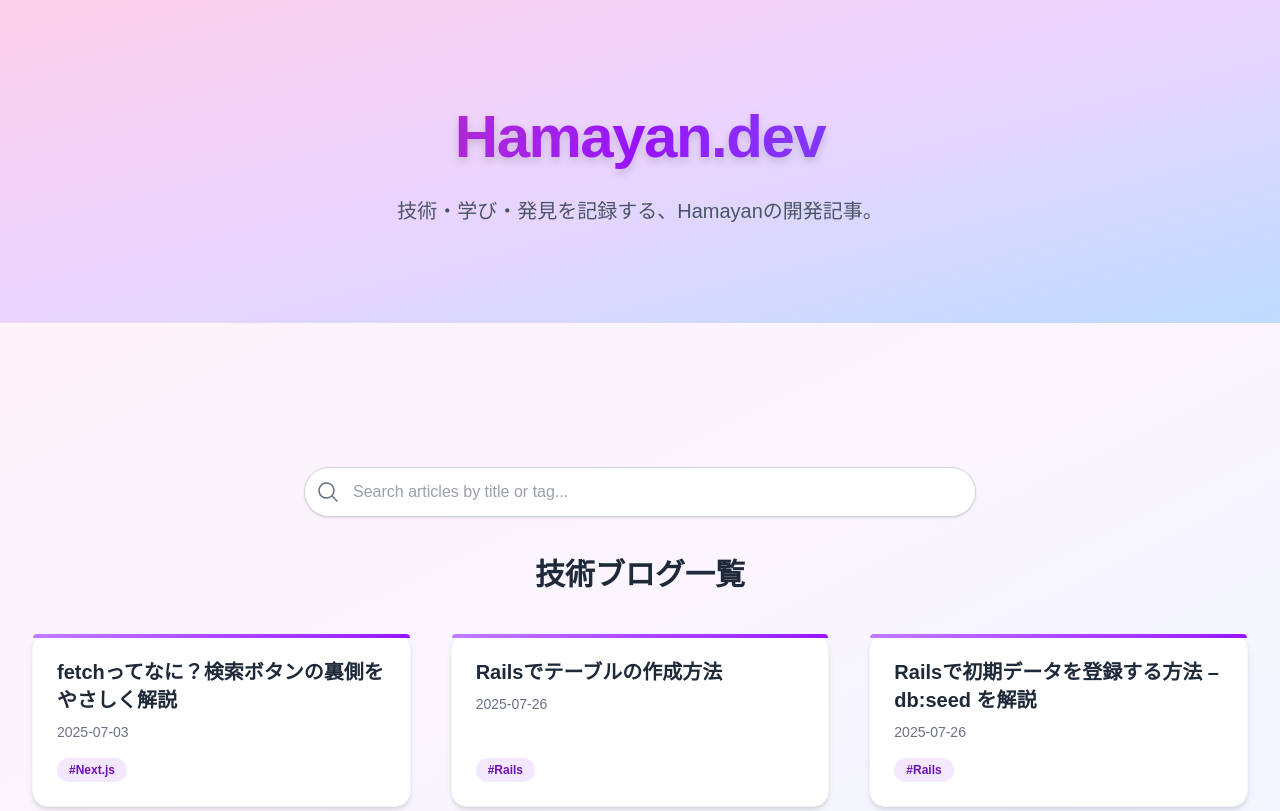
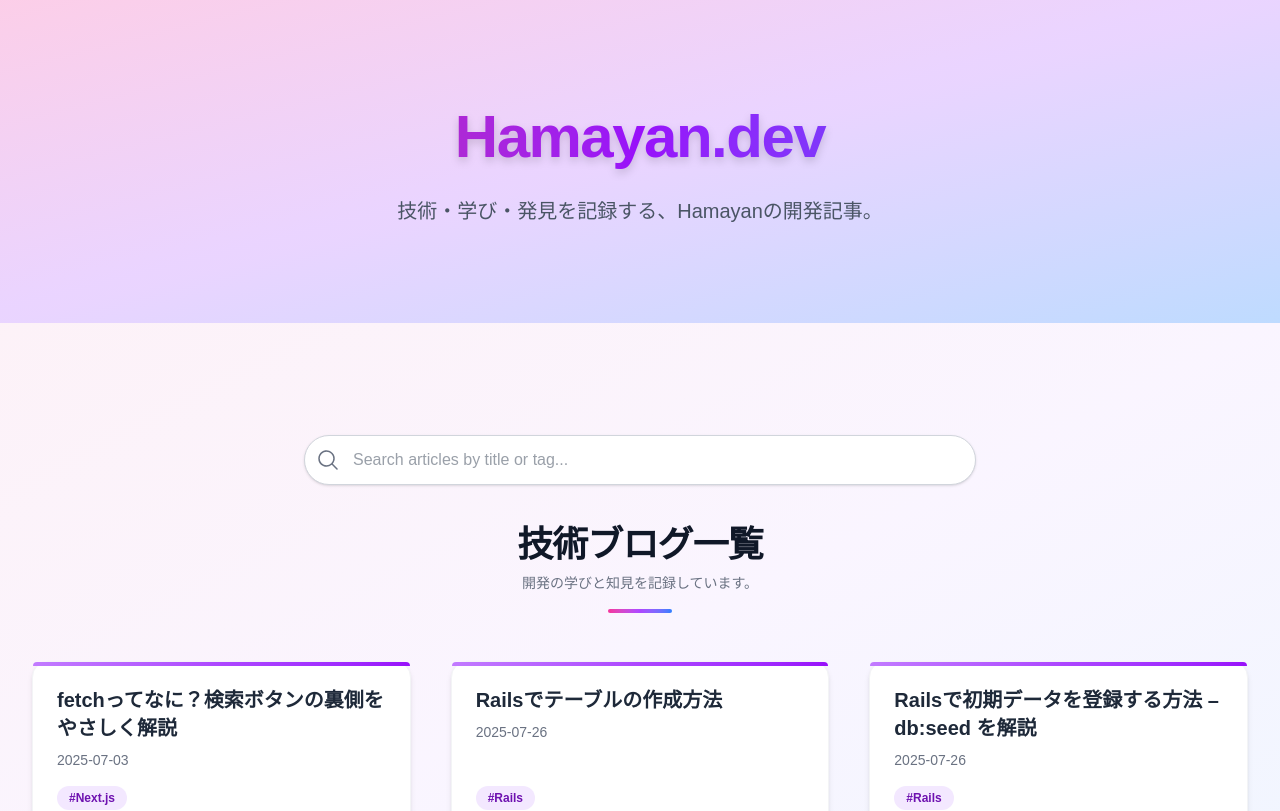
Before and after one commit to hamasaki-code/Tech-blogs, a Next.js app: page / in a window 1280 px wide. Shown: the top 811 px of the page. Built offline with nearby package versions, Linux system fonts and the light colour scheme.

Commit message:
feat: Remove search bar from header and adjust layout/design

```diff
--- a/src/components/Layout.tsx
+++ b/src/components/Layout.tsx
@@ -33,7 +33,6 @@ export default function Layout({ children }: { children: React.ReactNode }) {
                 className={`w-full bg-white dark:bg-gray-800 shadow-md fixed top-0 left-0 z-50 transition-transform duration-300 ${showHeader ? "translate-y-0" : "-translate-y-full"
                     }`}
             >
-                {/* 高さを確保 */}
                 <div className="relative max-w-6xl mx-auto flex items-center h-16">
                     {/* 左：戻るボタン */}
                     <div className="flex-shrink-0 ml-6">
@@ -58,11 +57,6 @@ export default function Layout({ children }: { children: React.ReactNode }) {
                             Hamayan.dev
                         </Link>
                     </div>
-
-                    {/* 右：検索フォーム */}
-                    <div className="hidden md:block w-64 ml-auto mr-6">
-                        <SearchInput onSearch={(q) => setQuery(q)} />
-                    </div>
                 </div>
             </nav>
 
--- a/src/components/PostCard.tsx
+++ b/src/components/PostCard.tsx
@@ -12,19 +12,18 @@ export default function PostCard({
     tags?: string[];
 }) {
     return (
-        <Link href={`/blog/${slug}`} className="block group">
+        <Link href={`/blog/${slug}`} className="block group h-full">
             <article className="relative flex flex-col h-full justify-between
-                p-6 rounded-2xl border border-gray-100
-                bg-white shadow-md hover:shadow-lg hover:border-purple-300
-                hover:-translate-y-1 transition-all duration-300 ease-in-out">
+            p-6 rounded-2xl border border-gray-100
+            bg-white shadow-md hover:shadow-xl hover:border-purple-300
+            transition-all duration-300 ease-in-out">
 
-                {/* カード上部のアクセントバー（薄めに残す） */}
                 <div className="absolute top-0 left-0 w-full h-1
-                    bg-gradient-to-r from-purple-400 via-purple-500 to-purple-600
-                    rounded-t-2xl" />
+                bg-gradient-to-r from-purple-400 via-purple-500 to-purple-600
+                rounded-t-2xl" />
 
                 <h2 className="text-xl font-extrabold text-gray-800 mb-2
-                    group-hover:text-purple-700 transition-colors">
+                group-hover:text-purple-700 transition-colors line-clamp-2">
                     {title}
                 </h2>
                 <p className="text-sm text-gray-500 mb-4">{date}</p>
@@ -35,7 +34,7 @@ export default function PostCard({
                             <span
                                 key={tag}
                                 className="bg-purple-100 text-purple-800 text-xs font-semibold
-                        px-3 py-1 rounded-full hover:bg-purple-200 transition"
+                                px-3 py-1 rounded-full hover:bg-purple-200 transition"
                             >
                                 #{tag}
                             </span>
--- a/src/components/SearchablePosts.tsx
+++ b/src/components/SearchablePosts.tsx
@@ -16,31 +16,50 @@ export default function SearchablePosts({ posts }: { posts: any[] }) {
     );
 
     return (
-        <main className="max-w-7xl mx-auto px-4 sm:px-6 lg:px-8 py-20">
-            {/* 検索フォーム */}
+        <main className="max-w-7xl mx-auto px-4 sm:px-6 lg:px-8 pt-12 pb-20 min-h-[60vh] flex flex-col">
+            {/* 🔍 検索フォーム */}
             <div className="mb-10">
                 <SearchInput onSearch={(q) => setQuery(q)} />
             </div>
 
-            <h2 className="text-3xl font-bold text-gray-800 mb-10 text-center">
+            {/* セクションヘッダー */}
+            <div className="text-center mb-12">
+                <h2 className="text-4xl font-extrabold text-gray-900 dark:text-gray-100 tracking-tight">
                     技術ブログ一覧
                 </h2>
+                <p className="mt-2 text-sm text-gray-500 dark:text-gray-400">
+                    開発の学びと知見を記録しています。
+                </p>
+                <div className="mt-4 w-16 h-1 mx-auto bg-gradient-to-r from-pink-500 via-purple-500 to-blue-500 rounded-full"></div>
+            </div>
 
-            <div className="grid gap-10 sm:grid-cols-2 lg:grid-cols-3">
+            {/* カードリスト */}
+            <div className="grid gap-10 sm:grid-cols-2 lg:grid-cols-3 flex-1">
                 {filteredPosts.length > 0 ? (
                     filteredPosts.map((post) => (
+                        <div
+                            key={post.slug}
+                            className="h-full flex flex-col transition-transform duration-300 ease-out hover:scale-105"
+                        >
                             <PostCard
-                            key={post.slug}
                                 slug={post.slug}
                                 title={post.meta.title}
                                 date={post.meta.date}
                                 tags={post.meta.tags}
                             />
+                        </div>
                     ))
                 ) : (
-                    <p className="text-center text-gray-500 col-span-full">
-                        No articles found.
+                    <div className="flex items-center justify-center col-span-full py-20">
+                        <div className="text-center max-w-md bg-gradient-to-br from-gray-50 to-white dark:from-gray-800 dark:to-gray-900 border border-gray-200 dark:border-gray-700 rounded-lg p-10 shadow-sm">
+                            <h3 className="text-lg font-semibold text-gray-700 dark:text-gray-200">
+                                記事が見つかりませんでした
+                            </h3>
+                            <p className="mt-2 text-sm text-gray-500 dark:text-gray-400">
+                                検索条件を変更して、もう一度お試しください。
                             </p>
+                        </div>
+                    </div>
                 )}
             </div>
         </main>
```
Lines whose indentation alone changed are shown as unchanged.
